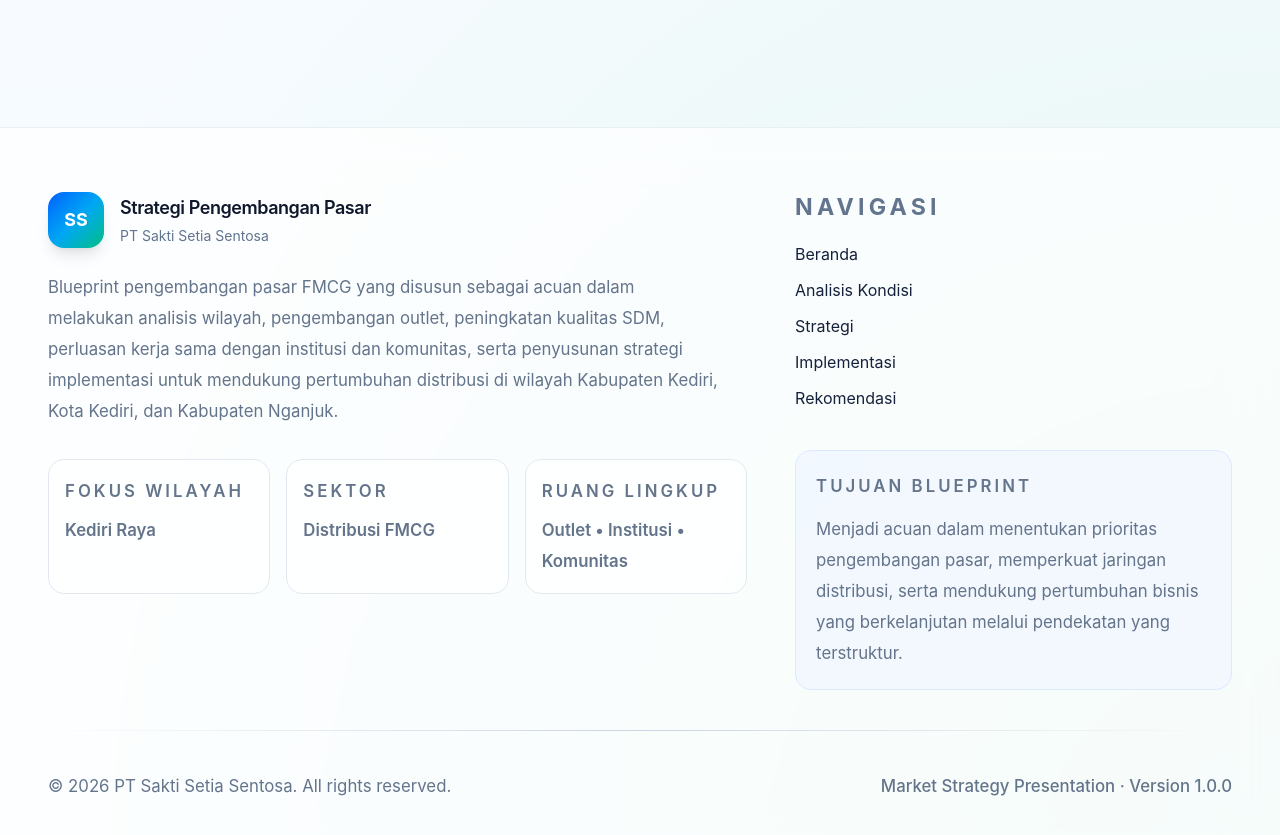
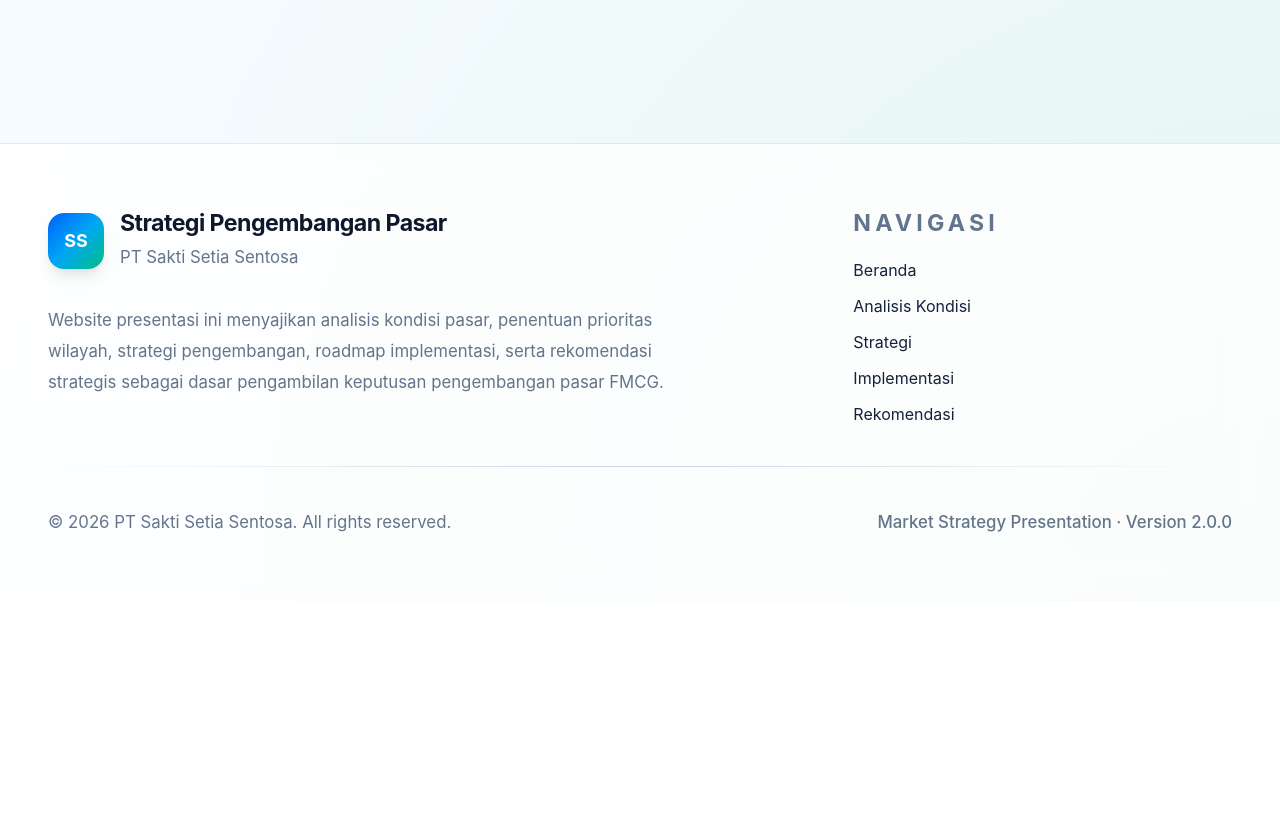
Before and after one commit to dawudsw0491-cell/market-strategy-presentation, a Next.js app: page /rekomendasi in a window 1280 px wide. Shown: the part 2860-3695 px from the top of the page. After the commit the page ends 3462 px from the top, so only its background shows below. Built offline with nearby package versions, Linux system fonts and the light colour scheme.

Commit message:
refactor(layout): improve footer consistency

```diff
--- a/components/layout/footer.tsx
+++ b/components/layout/footer.tsx
@@ -25,114 +25,86 @@
 
 export default function Footer() {
   return (
-    <footer className="mt-20 border-t border-slate-200/70 bg-white/70 backdrop-blur-xl">
-      <div className="container-app py-14 lg:py-16">
-        <div className="grid gap-12 lg:grid-cols-[1.6fr_1fr]">
-          {/* Brand */}
+    <footer className="mt-24 border-t border-slate-200 bg-white/80 backdrop-blur-xl">
+      <div className="container-app py-16">
+
+        <div className="grid gap-12 lg:grid-cols-[2fr_1fr]">
+
           <div>
+
             <div className="flex items-center gap-4">
+
               <div className="flex h-14 w-14 items-center justify-center rounded-2xl bg-gradient-to-br from-blue-600 via-sky-500 to-emerald-500 text-lg font-bold text-white shadow-lg">
                 SS
               </div>
 
               <div>
-                <div className="text-lg font-semibold tracking-tight text-slate-900">
+
+                <h3 className="text-xl font-bold tracking-tight text-slate-900">
                   Strategi Pengembangan Pasar
-                </div>
+                </h3>
 
-                <div className="mt-1 text-sm text-slate-500">
+                <p className="mt-1 text-sm text-slate-500">
                   PT Sakti Setia Sentosa
-                </div>
+                </p>
+
               </div>
+
             </div>
 
-            <p className="mt-6 max-w-2xl leading-8 text-slate-600">
-              Blueprint pengembangan pasar FMCG yang disusun sebagai acuan dalam
-              melakukan analisis wilayah, pengembangan outlet, peningkatan
-              kualitas SDM, perluasan kerja sama dengan institusi dan komunitas,
-              serta penyusunan strategi implementasi untuk mendukung pertumbuhan
-              distribusi di wilayah Kabupaten Kediri, Kota Kediri, dan Kabupaten
-              Nganjuk.
+            <p className="mt-8 max-w-2xl leading-8 text-slate-600">
+              Website presentasi ini menyajikan analisis kondisi pasar,
+              penentuan prioritas wilayah, strategi pengembangan,
+              roadmap implementasi, serta rekomendasi strategis sebagai
+              dasar pengambilan keputusan pengembangan pasar FMCG.
             </p>
 
-            <div className="mt-8 grid gap-4 sm:grid-cols-3">
-              <div className="rounded-2xl border border-slate-200 bg-white/70 p-4">
-                <p className="text-xs font-semibold uppercase tracking-[0.18em] text-slate-500">
-                  Fokus Wilayah
-                </p>
-
-                <p className="mt-2 font-semibold text-slate-900">
-                  Kediri Raya
-                </p>
-              </div>
-
-              <div className="rounded-2xl border border-slate-200 bg-white/70 p-4">
-                <p className="text-xs font-semibold uppercase tracking-[0.18em] text-slate-500">
-                  Sektor
-                </p>
-
-                <p className="mt-2 font-semibold text-slate-900">
-                  Distribusi FMCG
-                </p>
-              </div>
-
-              <div className="rounded-2xl border border-slate-200 bg-white/70 p-4">
-                <p className="text-xs font-semibold uppercase tracking-[0.18em] text-slate-500">
-                  Ruang Lingkup
-                </p>
-
-                <p className="mt-2 font-semibold text-slate-900">
-                  Outlet • Institusi • Komunitas
-                </p>
-              </div>
-            </div>
           </div>
 
-          {/* Navigation */}
           <div>
-            <h3 className="mb-5 text-sm font-semibold uppercase tracking-[0.18em] text-slate-500">
+
+            <h3 className="mb-5 text-sm font-bold uppercase tracking-[0.18em] text-slate-500">
               Navigasi
             </h3>
 
             <ul className="space-y-3">
+
               {menus.map((menu) => (
+
                 <li key={menu.href}>
+
                   <Link
                     href={menu.href}
-                    className="inline-flex text-slate-700 transition duration-300 hover:translate-x-1 hover:text-blue-600"
+                    className="inline-flex text-slate-700 transition-all duration-300 hover:translate-x-1 hover:text-blue-600"
                   >
                     {menu.title}
                   </Link>
+
                 </li>
+
               ))}
+
             </ul>
 
-            <div className="mt-10 rounded-2xl border border-blue-100 bg-blue-50/70 p-5">
-              <p className="text-xs font-semibold uppercase tracking-[0.18em] text-blue-700">
-                Tujuan Blueprint
-              </p>
+          </div>
 
-              <p className="mt-3 leading-7 text-slate-600">
-                Menjadi acuan dalam menentukan prioritas pengembangan pasar,
-                memperkuat jaringan distribusi, serta mendukung pertumbuhan
-                bisnis yang berkelanjutan melalui pendekatan yang terstruktur.
-              </p>
-            </div>
-          </div>
         </div>
 
         <div className="my-10 h-px bg-gradient-to-r from-transparent via-slate-300 to-transparent" />
 
         <div className="flex flex-col items-center justify-between gap-3 text-sm text-slate-500 md:flex-row">
+
           <p>
-            © {new Date().getFullYear()} PT Sakti Setia Sentosa. All rights
-            reserved.
+            © {new Date().getFullYear()} PT Sakti Setia Sentosa.
+            All rights reserved.
           </p>
 
           <p className="font-medium">
-            Market Strategy Presentation · Version 1.0.0
+            Market Strategy Presentation · Version 2.0.0
           </p>
+
         </div>
+
       </div>
     </footer>
   );
```
